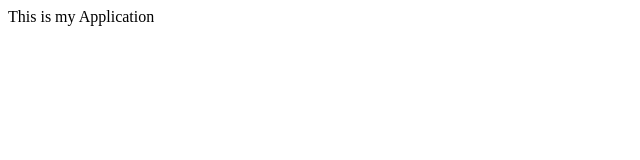
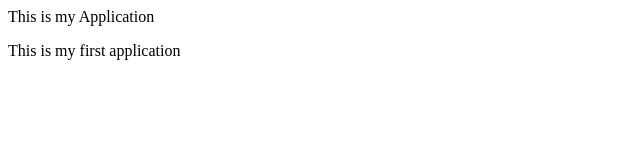
Before and after one commit to Rupasri-Namburi/demo, a plain HTML site: page index.html in a window 1280 px wide. Shown: the whole page, without its empty margins (0-640 px from the left). Drawn offline with Linux system fonts and the light colour scheme.

Commit message:
committing changes

```diff
--- a/index.html
+++ b/index.html
@@ -4,5 +4,6 @@
 	</head>
 	<body>
 		<p>This is my Application</p>
+		<p>This is my first application</p>
 	</body>
 </html>
```
